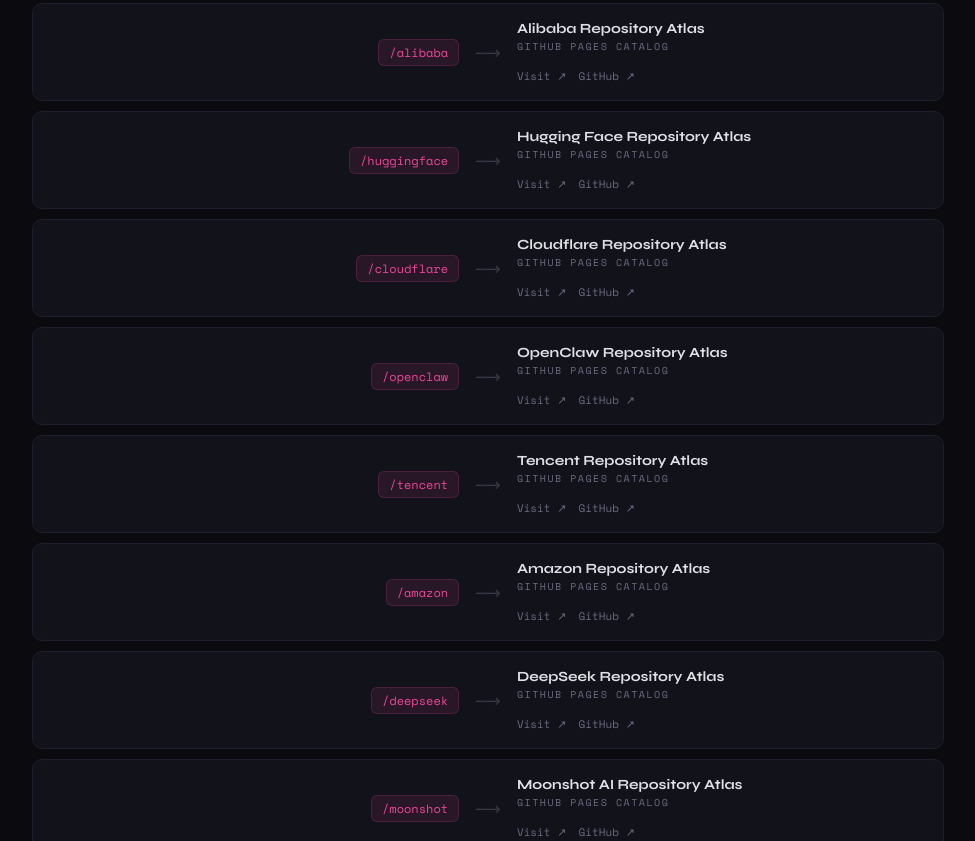
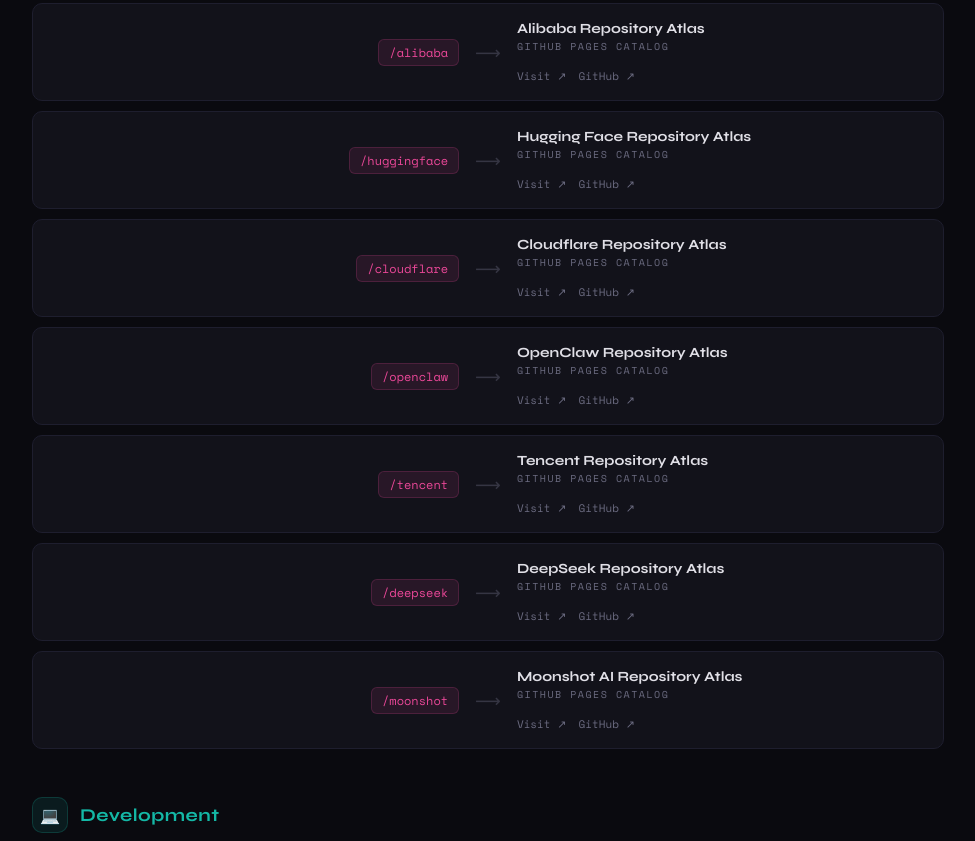
Before and after one commit to robertZaufall/glaubinet, a plain HTML site: page index.html in a window 1280 px wide. Shown: the part 1718-2559 px from the top of the page, without its empty margins (152-1127 px from the left). Drawn offline with Linux system fonts and the light colour scheme.

Commit message:
Remove Amazon atlas from public index

```diff
--- a/index.html
+++ b/index.html
@@ -508,7 +508,7 @@
 
   <div class="stats">
     <div class="stat">
-      <div class="stat-num">40</div>
+      <div class="stat-num">39</div>
       <div class="stat-label">Routes</div>
     </div>
     <div class="stat">
@@ -516,7 +516,7 @@
       <div class="stat-label">Categories</div>
     </div>
     <div class="stat">
-      <div class="stat-num">19</div>
+      <div class="stat-num">18</div>
       <div class="stat-label">GitHub Projects</div>
     </div>
   </div>
@@ -773,22 +773,6 @@
           <div class="visit-links always-visible">
             <a href="https://glaubi.net/tencent/" target="_blank" class="visit-btn">Visit ↗</a>
             <a href="https://github.com/robertZaufall/tencent-repos" target="_blank" class="visit-btn">GitHub ↗</a>
-          </div>
-        </div>
-      </div>
-
-      <div class="route-card repo"
-         data-tip="Searchable atlas of active Amazon GitHub repositories">
-        <div class="route-paths">
-          <a href="https://glaubi.net/amazon/" target="_blank" class="path-tag repo">/amazon</a>
-        </div>
-        <div class="route-arrow">⟶</div>
-        <div class="route-dest">
-          <div class="dest-name">Amazon Repository Atlas</div>
-          <div class="dest-type">GitHub Pages Catalog</div>
-          <div class="visit-links always-visible">
-            <a href="https://glaubi.net/amazon/" target="_blank" class="visit-btn">Visit ↗</a>
-            <a href="https://github.com/robertZaufall/amazon-repos" target="_blank" class="visit-btn">GitHub ↗</a>
           </div>
         </div>
       </div>
```
